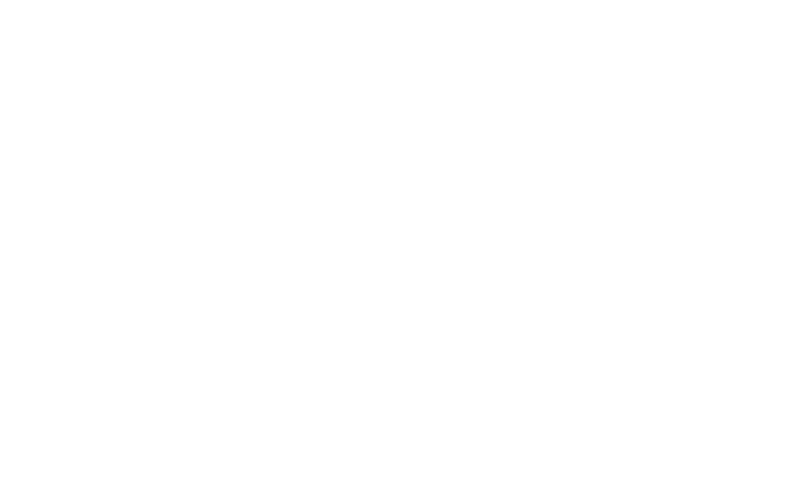
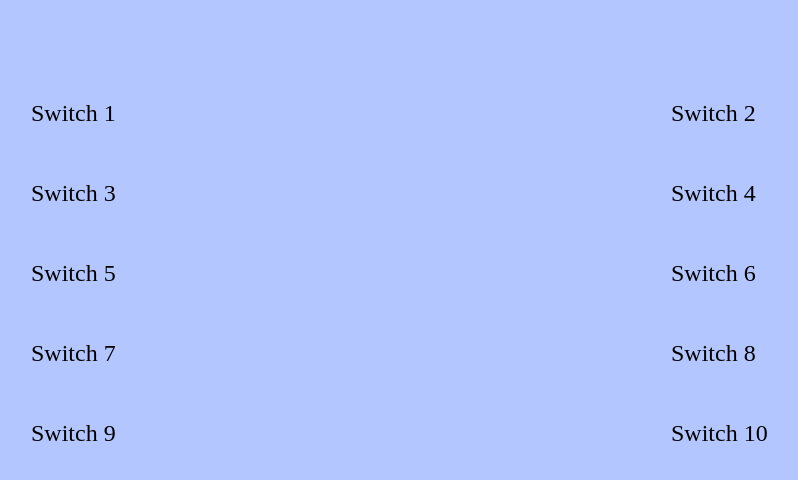
Before and after one commit to greentay20/traxWebsite, a plain HTML site: page controls.html in a window 1280 px wide. Shown: the whole page, without its empty margins (329-1127 px from the left). Drawn offline with Linux system fonts and the light colour scheme.

Commit message:
add "switch" 1-10 text to controls.html and some styling

```diff
--- a/controls.html
+++ b/controls.html
@@ -2,9 +2,20 @@
 <html lang="en" dir="ltr">
   <head>
     <meta charset="utf-8">
+    <link rel="stylesheet" href="style.css">
     <title>Controls</title>
   </head>
   <body>
+	  <switch1>Switch 1</switch1>
+	  <switch2>Switch 2</switch2>
+	  <switch3>Switch 3</switch3>
+	  <switch4>Switch 4</switch4>
+	  <switch5>Switch 5</switch5>
+	  <switch6>Switch 6</switch6>
+	  <switch7>Switch 7</switch7>
+	  <switch8>Switch 8</switch8>
+	  <switch9>Switch 9</switch9>
+	  <switch10>Switch 10</switch10>
 
   </body>
 </html>
--- a/style.css
+++ b/style.css
@@ -118,3 +118,93 @@ body {
   display: block;
   cursor: pointer;
 }
+
+switch1 {
+	position: absolute;
+	padding: 20px 40px;
+	top: 10%;
+	left: 25%;
+	text-align: center;
+	font-size: 24px;
+}
+
+switch2 {
+	position: absolute;
+	padding: 20px 40px;
+	top: 10%;
+	left: 75%;
+	text-align: center;
+	font-size: 24px;
+}
+
+switch3 {
+	position: absolute;
+	padding: 20px 40px;
+	top: 20%;
+	left: 25%;
+	text-align: center;
+	font-size: 24px;
+}
+
+switch4 {
+	position: absolute;
+	padding: 20px 40px;
+	top: 20%;
+	left: 75%;
+	text-align: center;
+	font-size: 24px;
+}
+
+switch5 {
+	position: absolute;
+	padding: 20px 40px;
+	top: 30%;
+	left: 25%;
+	text-align: center;
+	font-size: 24px;
+}
+
+switch6 {
+	position: absolute;
+	padding: 20px 40px;
+	top: 30%;
+	left: 75%;
+	text-align: center;
+	font-size: 24px;
+}
+
+switch7 {
+	position: absolute;
+	padding: 20px 40px;
+	top: 40%;
+	left: 25%;
+	text-align: center;
+	font-size: 24px;
+}
+
+switch8 {
+	position: absolute;
+	padding: 20px 40px;
+	top: 40%;
+	left: 75%;
+	text-align: center;
+	font-size: 24px;
+}
+
+switch9 {
+	position: absolute;
+	padding: 20px 40px;
+	top: 50%;
+	left: 25%;
+	text-align: center;
+	font-size: 24px;
+}
+
+switch10 {
+	position: absolute;
+	padding: 20px 40px;
+	top: 50%;
+	left: 75%;
+	text-align: center;
+	font-size: 24px;
+}
```
